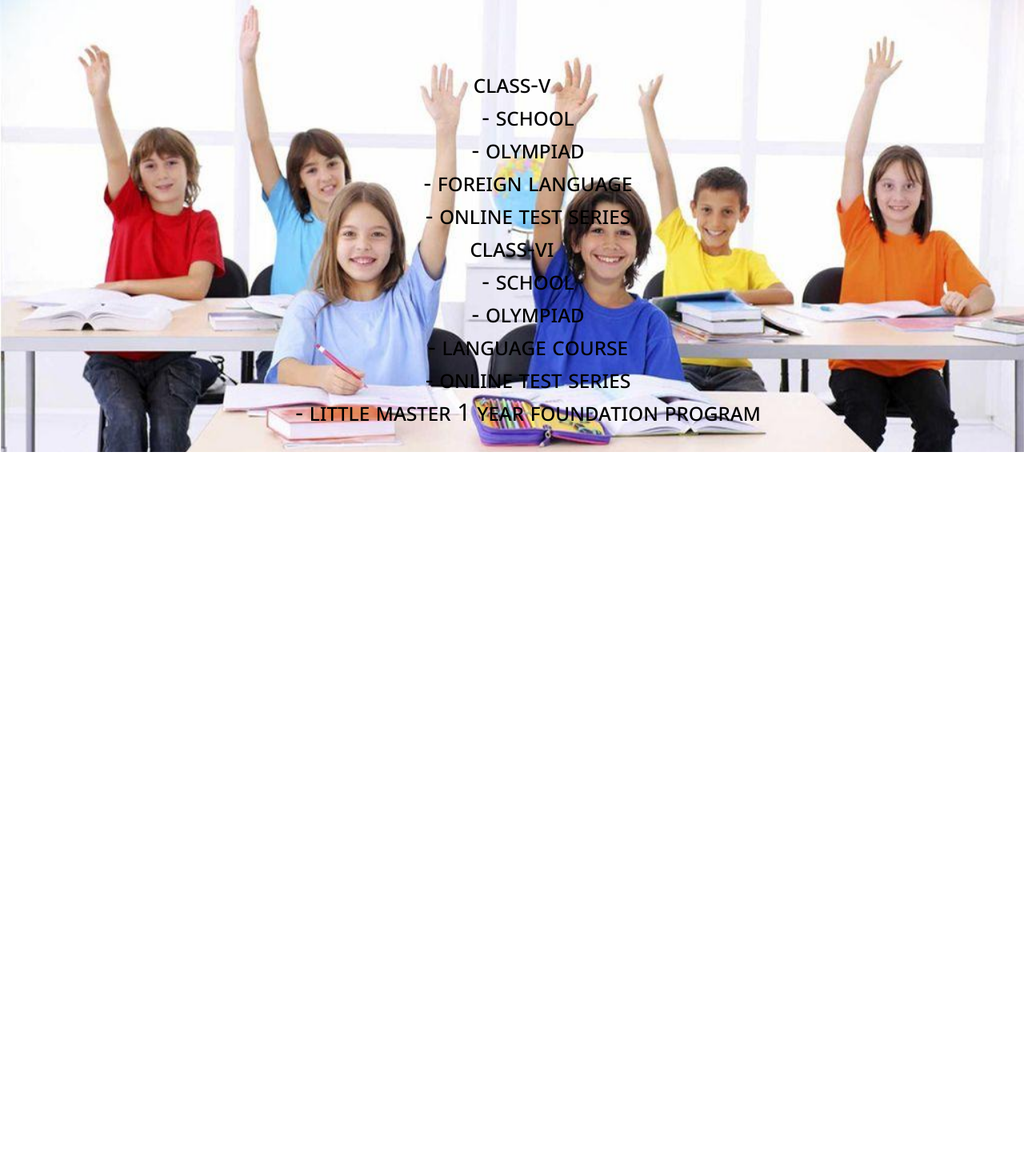
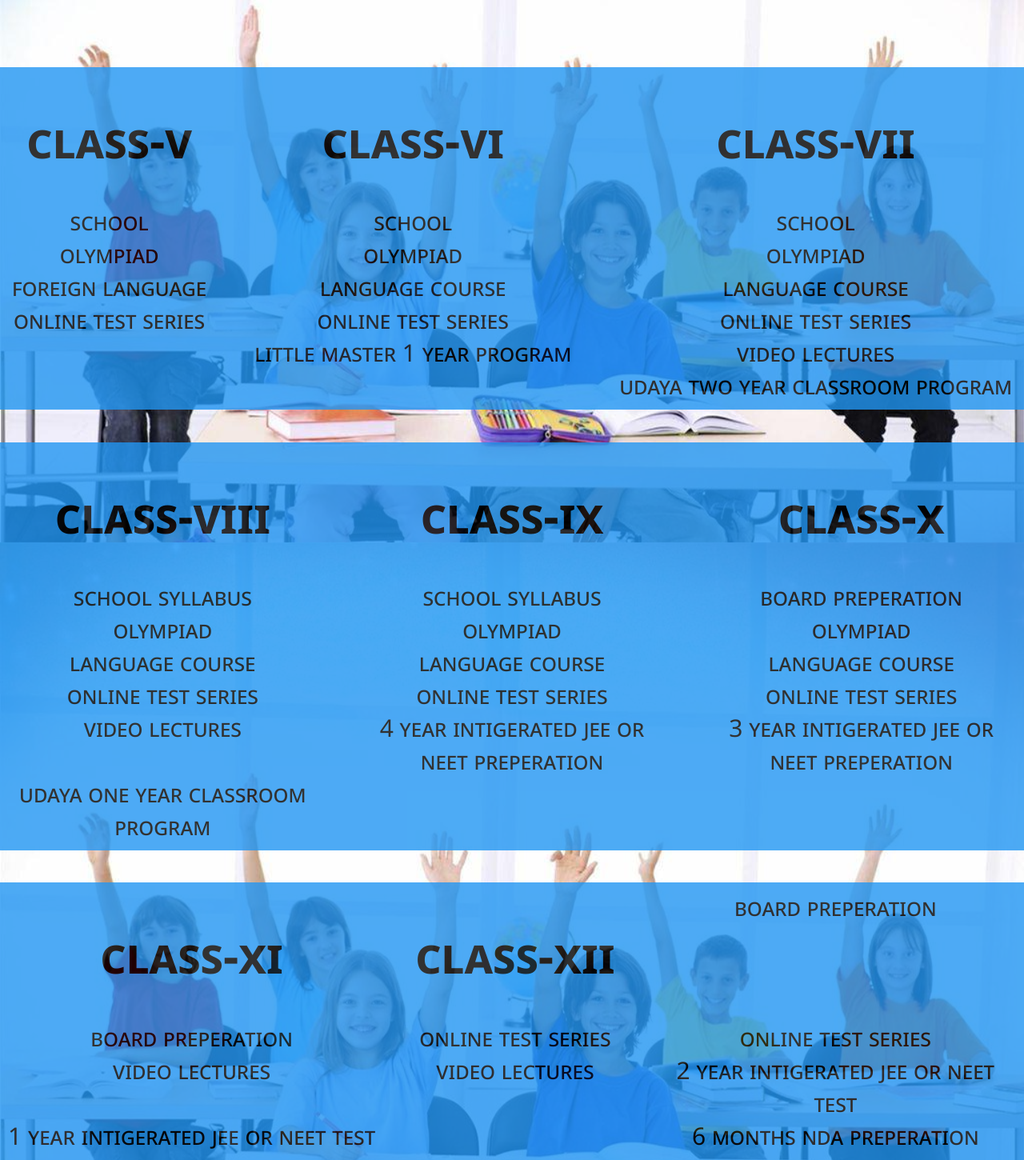
Before and after one commit to lyfofvipin/School_Management, a React (Create React App) app: page /programs in a window 1280 px wide. Shown: the part 282-1732 px from the top of the page at 80% size. Before the commit the page ends 847 px from the top, so only its background shows below. Built offline with nearby package versions, Linux system fonts and the light colour scheme.

Commit message:
Complete the Program Page.

```diff
--- a/src/App.css
+++ b/src/App.css
@@ -7,6 +7,42 @@
   width: 200px;
   padding: 3%;
   margin: 3%;
+  opacity: 0.6;
+}
+
+h3{
+  text-align: left;
+}
+
+dl{
+  text-align: left;
+}
+
+dt{
+  text-align: center;
+}
+
+.grid-container {
+  display: grid;
+  grid-column-gap: 50px;
+  grid-template-columns: auto auto auto;
+  background-color: #2196F3;
+  padding: 10px;
+  opacity: 0.8;
+}
+
+.grid-item {
+  background-color: rgba(255, 255, 255, 0.1);
+  border: 1px solid rgba(0, 0, 0, 0.8);
+  padding: 20px;
+  font-size: 30px;
+  text-align: center;
+}
+
+.program_box{
+  width: 50%;
+  height: 50%;
+  background-color: aliceblue;
 }
 
 footer{
--- a/src/home.js
+++ b/src/home.js
@@ -19,7 +19,7 @@ function Home() {
         <td className="box"><Link to='/why_us'>Why US?</Link></td>
       </table>
       <footer>
-        <p>Contact information: <a href="http://twitter.com/vipin3699">Vipin Kumar</a>.</p>
+      <p>Contact Information: <Link to='https://www.facebook.com/thepathwayacademydelhi/'>The Path Way Academy</Link></p>
     </footer>
     </div>
   );
--- a/src/programs.js
+++ b/src/programs.js
@@ -3,22 +3,101 @@ import './App.css';
 
 function Program() {
   return (
-    <div className="App">
-       <dl>
-            <dt>Class-V</dt>
-            <dd>- School</dd>
-            <dd>- Olympiad</dd>
-            <dd>- Foreign Language</dd>
-            <dd>- Online test series</dd>
-            <dt>Class-VI</dt>
-            <dd>- School</dd>
-            <dd>- Olympiad</dd>
-            <dd>- Language Course</dd>
-            <dd>- Online test series</dd>
-            <dd>- Little master 1 year foundation program</dd>
-        </dl>
+    <div>
+      <div className="grid-container">
+        <div className="gird-item"><h1>Class-V</h1></div>
+        <div className="gird-item"><h1>Class-VI</h1></div>
+        <div className="gird-item"><h1>Class-VII</h1></div>
+
+        <div className="gird-item">School</div>
+        <div className="gird-item">School</div>
+        <div className="gird-item">School</div>
+
+        <div className="gird-item">Olympiad</div>
+        <div className="gird-item">Olympiad</div>
+        <div className="gird-item">Olympiad</div>
+
+        <div className="gird-item">Foreign Language</div>
+        <div className="gird-item">Language Course</div>
+        <div className="gird-item">Language Course</div>
+
+        <div className="gird-item">Online test series</div>
+        <div className="gird-item">Online test series</div>
+        <div className="gird-item">Online test series</div>
+
+        <div className="gird-item"></div>
+        <div className="gird-item">Little Master 1 Year Program</div>
+        <div className="gird-item">Video Lectures</div>
+
+        <div className="gird-item"></div>
+        <div className="gird-item"></div>
+        <div className="gird-item">Udaya Two Year Classroom Program</div>
+      </div>
+      <h1></h1>
+      <h1></h1>
+      <div className="grid-container">
+        <div className="gird-item"><h1>Class-VIII</h1></div>
+        <div className="gird-item"><h1>Class-IX</h1></div>
+        <div className="gird-item"><h1>Class-X</h1></div>
+
+        <div className="gird-item">School Syllabus</div>
+        <div className="gird-item">School Syllabus</div>
+        <div className="gird-item">Board Preperation</div>
+
+        <div className="gird-item">Olympiad</div>
+        <div className="gird-item">Olympiad</div>
+        <div className="gird-item">Olympiad</div>
+
+        <div className="gird-item">Language Course</div>
+        <div className="gird-item">Language Course</div>
+        <div className="gird-item">Language Course</div>
+
+        <div className="gird-item">Online test series</div>
+        <div className="gird-item">Online test series</div>
+        <div className="gird-item">Online test series</div>
+
+        <div className="gird-item">Video Lectures</div>
+        <div className="gird-item">4 Year Intigerated JEE or NEET Preperation</div>
+        <div className="gird-item">3 Year Intigerated JEE or NEET Preperation</div>
+
+        <div className="gird-item">Udaya One Year Classroom Program</div>
+        <div className="gird-item"></div>
+        <div className="gird-item"></div>
+      </div>
+      <h1></h1>
+      <h1></h1>
+      <div className="grid-container">
+        <div className="gird-item"><h1>Class-XI</h1></div>
+        <div className="gird-item"><h1>Class-XII</h1></div>
+
+        <div className="gird-item">Board Preperation</div>
+        <div className="gird-item">Board Preperation</div>
+
+        <div className="gird-item">Online test series</div>
+        <div className="gird-item">Online test series</div>
+
+        <div className="gird-item">Video Lectures</div>
+        <div className="gird-item">Video Lectures</div>
+
+        <div className="gird-item">2 Year Intigerated JEE or NEET Test</div>
+        <div className="gird-item">1 Year Intigerated JEE or NEET Test</div>
+
+        <div className="gird-item"></div>
+        <div className="gird-item">6 Months NDA Preperation</div>
+
+      </div>
     </div>
   );
 }
 
 export default Program;
+
+
+{/* <dl>
+      <h3>Class-VI</h3>
+        <dt>- School</dt>
+        <dt>- Olympiad</dt>
+        <dt>- Language Course</dt>
+        <dt>- Ondtne test series</dt>
+        <dt>- dtttle master 1 year foundation Program</dt>
+      </dl> */}
```
